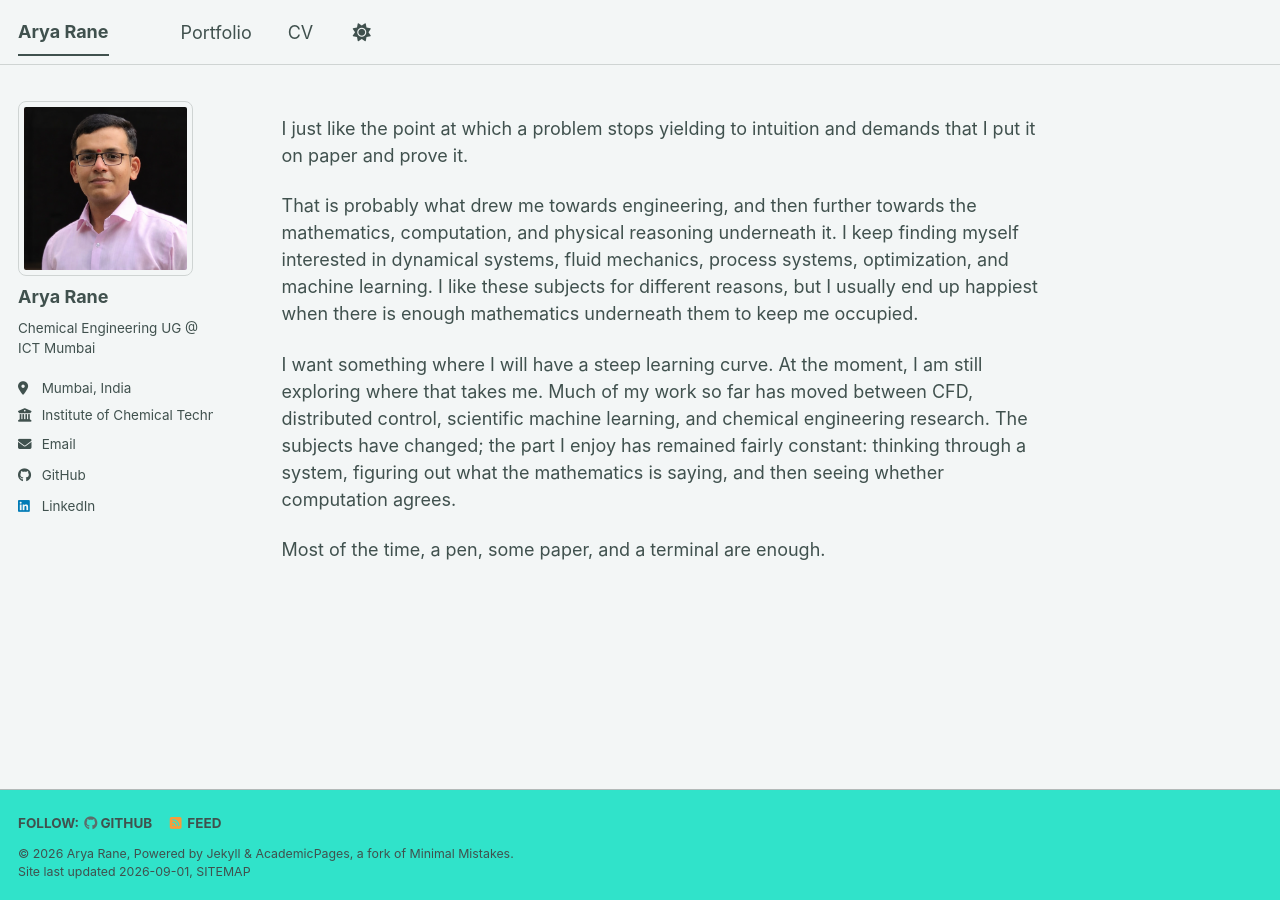
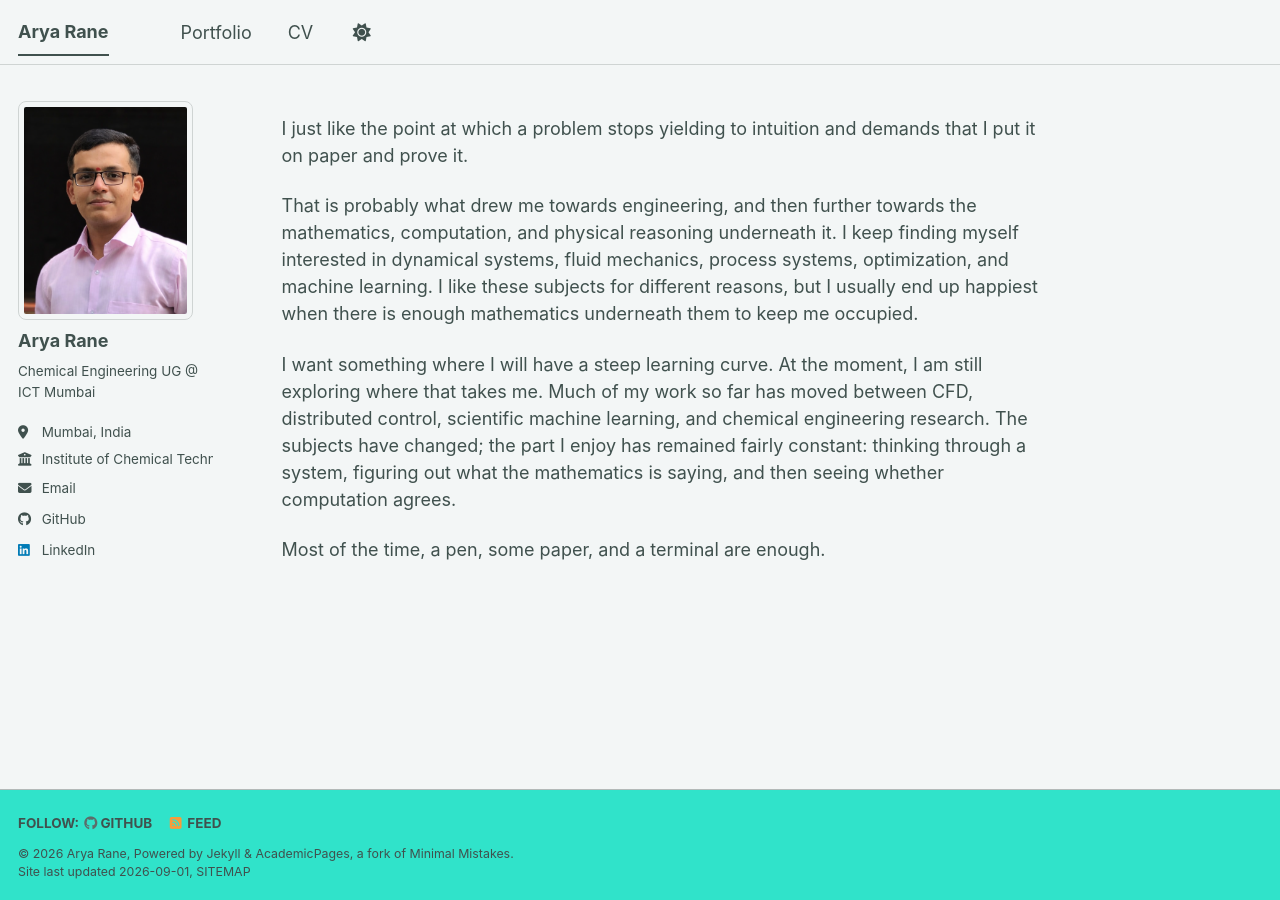
Before and after one commit to TheAnveshak/TheAnveshak.github.io, a Jekyll site: the page built from _pages/about.md, in a window 1280 px wide. Built offline with Jekyll 4.4.1, drawn with Linux system fonts in a browser that asks for light colours; a style sheet for code colours, icons or effects is not loaded.

Commit message:
Update image aspect ratio in sidebar
Changed aspect ratio of images in sidebar from 1:1 to 4:5.

```diff
--- a/_sass/layout/_sidebar.scss
+++ b/_sass/layout/_sidebar.scss
@@ -157,7 +157,7 @@
     max-width: 175px;
     // border-radius: 50%;
      border-radius: 8px;
-     aspect-ratio: 1 / 1; /* optional: keeps it square rather than vertically stretched */
+     aspect-ratio: 4 / 5;
     object-fit: cover;
 
     @include breakpoint($large) {
```
